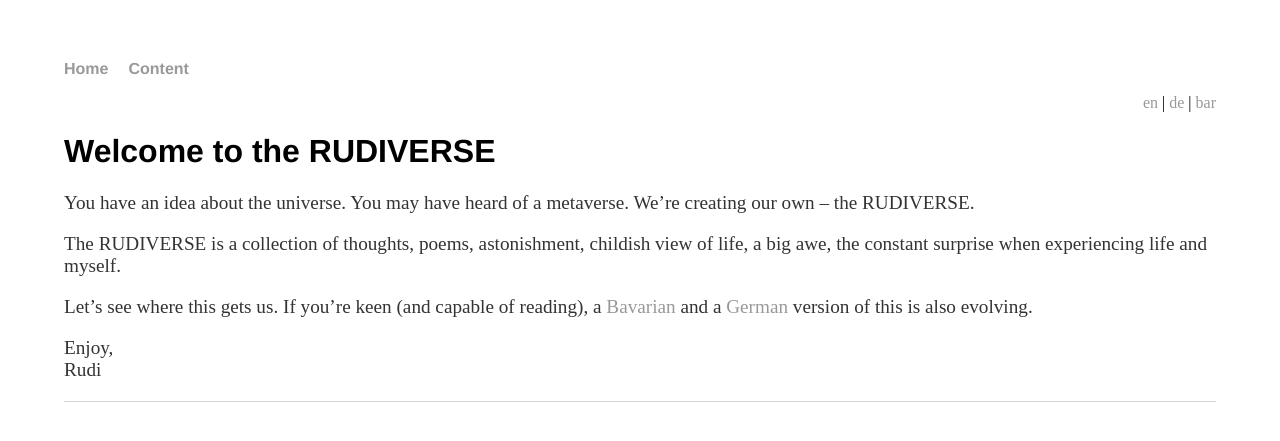
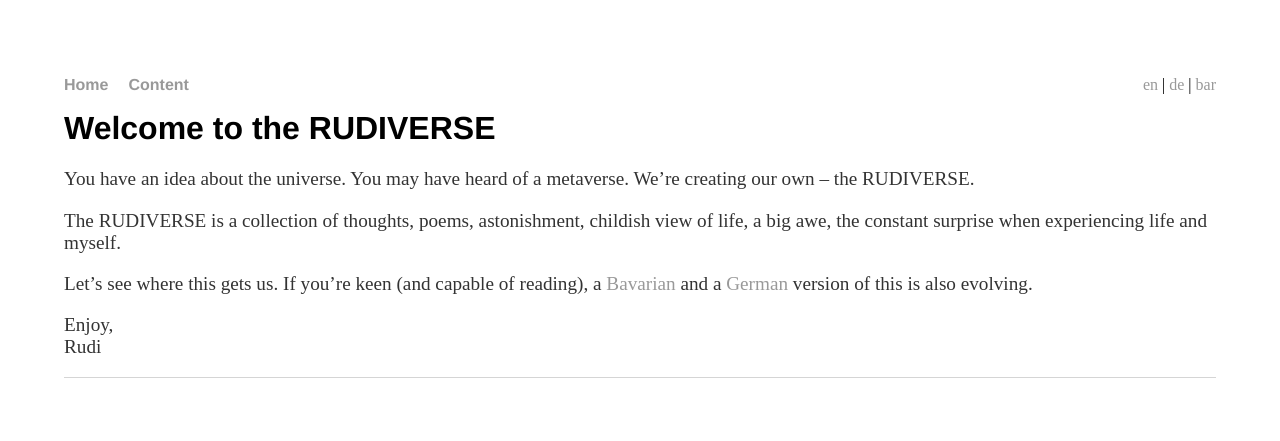
Before and after one commit to rudiverse/rudiverse.github.io, a Jekyll site: the page built from index.html, in a window 1280 px wide. Shown: the top 441 px of the page. Built offline with Jekyll 4.4.1, drawn with Linux system fonts in a browser that asks for light colours.

Commit message:
Build language switcher by javascript, and bring on same vertical line as nav menu

```diff
--- a/_includes/langswitch.html
+++ b/_includes/langswitch.html
@@ -1,11 +1,5 @@
 <langswitch>
-    <ul>
-
-        <a href="javascript:selectLanguage('en')">en</a>
-        |
-        <a href="javascript:selectLanguage('de')">de</a>
-        |
-        <a href="javascript:selectLanguage('bar')">bar</a>
-
+    <ul id="langswitch_list" class="alignright">
+        <!-- The language switcher gets built by javascript, onload of body -->
     </ul>
 </langswitch>
--- a/_includes/navigation.html
+++ b/_includes/navigation.html
@@ -1,5 +1,5 @@
 <nav>
-    <ul id="nav_menu">
-
+    <ul id="nav_menu" class="alignleft">
+        <!-- The navigation menu gets built by javascript, and depends on the active language (en,de,bar) -->
     </ul>
 </nav>
--- a/_layouts/default.html
+++ b/_layouts/default.html
@@ -6,11 +6,11 @@
     		<link rel="stylesheet" href="/assets/css/styles.css">
 			<script language="javascript" src="/assets/js/languages.js"></script>
 		</head>
-		<body onload="buildNavMenu()">
+		<body onload="buildNavMenuAndLanguageSwitcher()">
 			{% include navigation.html %}
 			{% include langswitch.html %}
 
-			<div class="container">
+			<div class="container" style="clear: both;">
 
 			{{ content }}
 
--- a/_sass/main.scss
+++ b/_sass/main.scss
@@ -31,6 +31,15 @@ footer {
     font-size: .8em;
 }
 
-langswitch {
-    text-align: right;
+.langactive {
+    color: orangered;
+    font-weight: bold;
 }
+
+.alignright {
+    float: right;
+}
+
+.alignleft {
+    float: left;
+}
--- a/assets/js/languages.js
+++ b/assets/js/languages.js
@@ -1,3 +1,7 @@
+/// language.js
+/// contains scripts to support the 3 languages English (en), German (de), Bavarian (bar)
+
+// define nav menu for each language
 const navigation = {
     en: [
         {
@@ -31,8 +35,18 @@ const navigation = {
     ]
 }
 
-function buildNavMenu() {
+/// buildNavMenuAndLanguageSwitcher - called by "body onload" in default.html
+function buildNavMenuAndLanguageSwitcher() {
     let selectedLang = sessionStorage.getItem("language")
+
+    buildNavMenu(selectedLang)
+    buildLanguageSwitcher(selectedLang)
+}
+
+/// buildNavMenu
+/// builds the navigation menu, depending on language retrieved from session
+/// adds list items to <ul id="nav_menu">
+function buildNavMenu(selectedLang) {
     let menuItems
 
     switch (selectedLang) {
@@ -64,6 +78,42 @@ function buildNavMenu() {
     });
 }
 
+/// buildLanguageSwitcher
+/// builds links to switch to any of the supported languages
+/// active language will be marked as such, instead of supplying a link
+function buildLanguageSwitcher(selectedLang) {
+    const menuelement = document.getElementById("langswitch_list");
+
+    let content = buildLanguageSwitcherItem('en', selectedLang)
+    content += " | "
+    content += buildLanguageSwitcherItem('de', selectedLang)
+    content += " | "
+    content += buildLanguageSwitcherItem('bar', selectedLang)
+
+    menuelement.innerHTML = content
+}
+
+function buildLanguageSwitcherItem(language, selectedLang) {
+    let html
+
+    if (language == selectedLang) {
+        html = '<span class="langactive">'
+        html += language
+        html += "</span>"
+    } else {
+        html = "<a href=\"javascript:selectLanguage('"
+        html += language
+        html += "')\">"
+        html += language
+        html += "</a>"
+    }
+
+    return html
+}
+
+/// selectLanguage - called from a language selector/switcher link
+/// sets the session item "language"
+/// redirects to selected language's homepage
 function selectLanguage(selectedLang) {
     sessionStorage.setItem("language", selectedLang);
 
```
